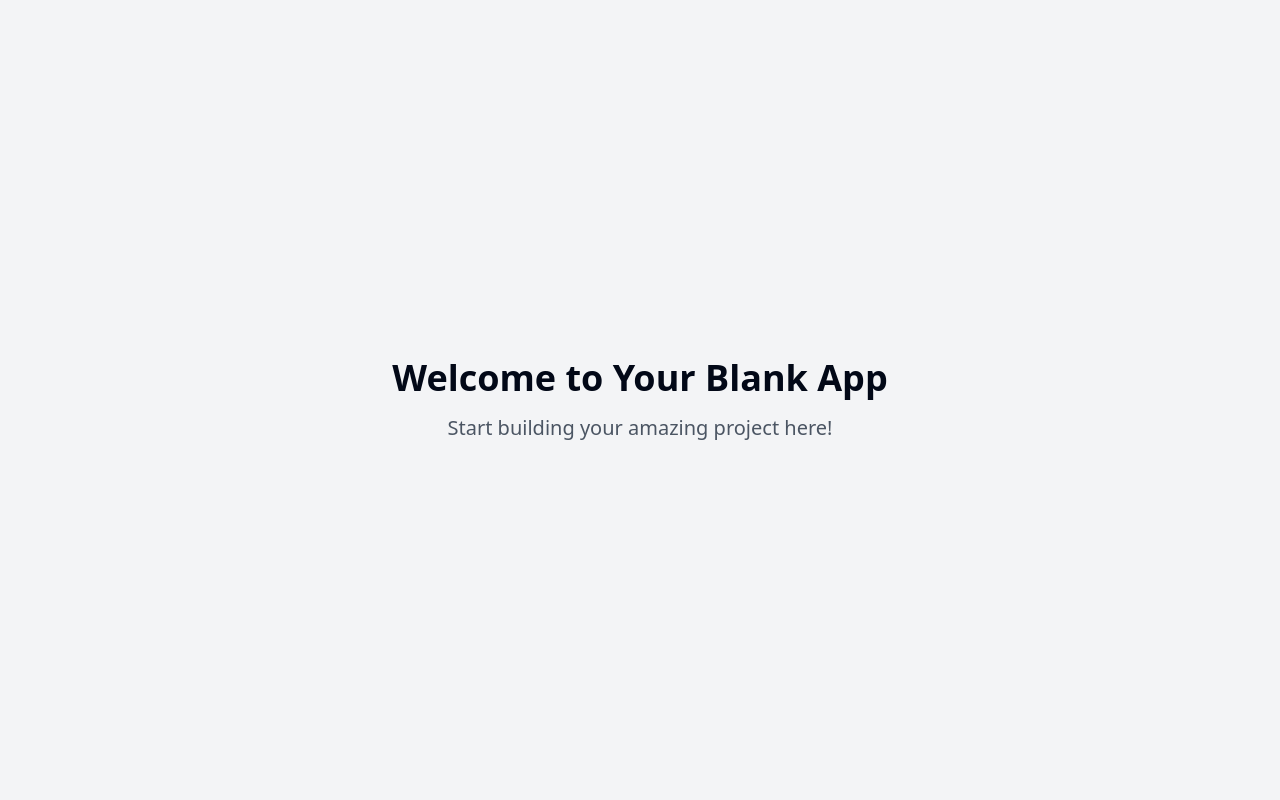
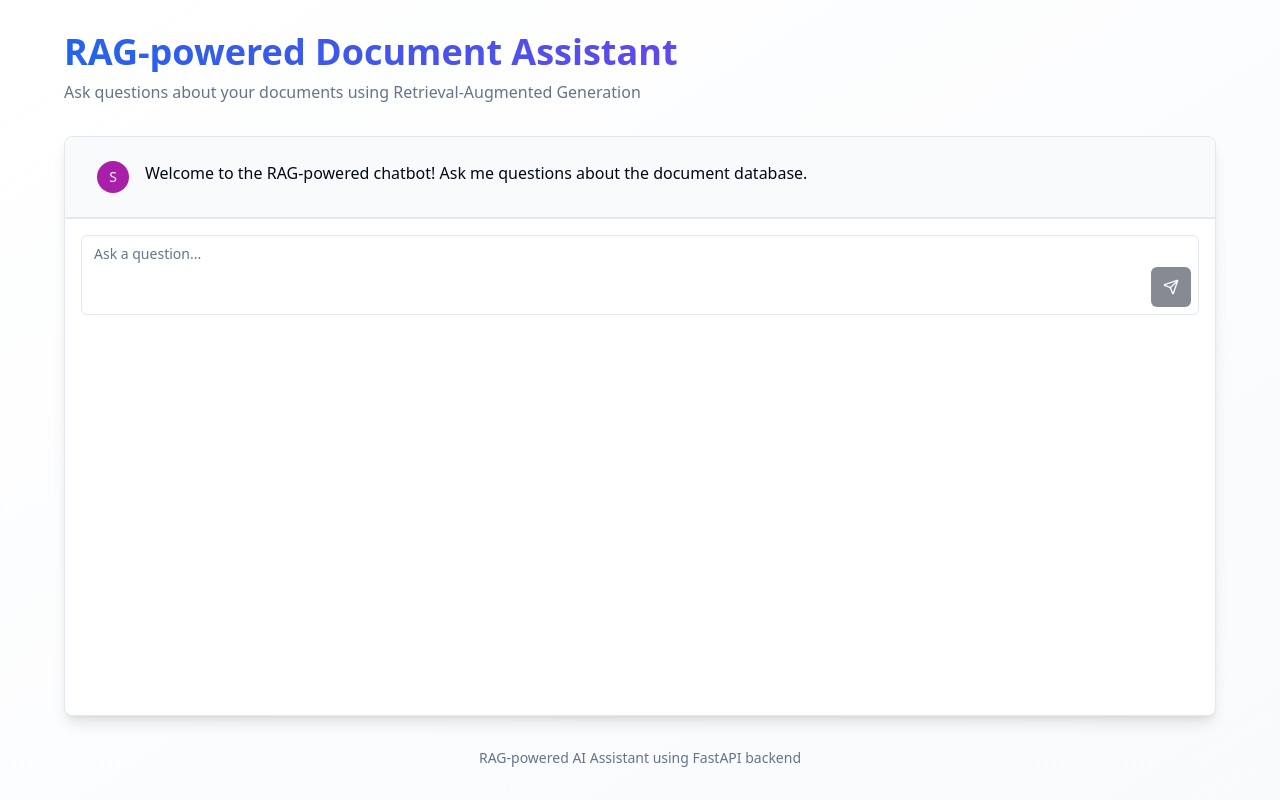
Before and after one commit to udithishanka/raggy-quest-chat, a React (Vite) app: page / in a window 1280 px wide. Built offline with nearby package versions, Linux system fonts and the light colour scheme.

Commit message:
feat: Implement chatbot UI with RAG functionality
This commit introduces a chatbot UI with RAG (Retrieval-Augmented Generation) functionality. It includes API calls to a backend FastAPI server for querying and retrieving answers based on user input.

```diff
--- /dev/null
+++ b/src/components/chat-container.tsx
@@ -0,0 +1,107 @@
+
+import React, { useEffect, useRef, useState } from "react";
+import { ChatMessage } from "./chat-message";
+import { ChatInput } from "./chat-input";
+import { queryRag } from "@/lib/api";
+import { ScrollArea } from "@/components/ui/scroll-area";
+import { useToast } from "@/hooks/use-toast";
+
+interface Message {
+  id: string;
+  type: "user" | "assistant" | "system" | "error";
+  content: string;
+}
+
+export function ChatContainer() {
+  const [messages, setMessages] = useState<Message[]>([
+    {
+      id: "welcome",
+      type: "system",
+      content: "Welcome to the RAG-powered chatbot! Ask me questions about the document database.",
+    },
+  ]);
+  const [isLoading, setIsLoading] = useState(false);
+  const { toast } = useToast();
+  const messagesEndRef = useRef<HTMLDivElement>(null);
+
+  const scrollToBottom = () => {
+    if (messagesEndRef.current) {
+      messagesEndRef.current.scrollIntoView({ behavior: "smooth" });
+    }
+  };
+
+  useEffect(() => {
+    scrollToBottom();
+  }, [messages]);
+
+  const handleSendMessage = async (content: string) => {
+    const userMessage: Message = {
+      id: Date.now().toString(),
+      type: "user",
+      content,
+    };
+
+    setMessages((prev) => [...prev, userMessage]);
+    setIsLoading(true);
+
+    try {
+      const response = await queryRag(content);
+
+      if (response.error) {
+        setMessages((prev) => [
+          ...prev,
+          {
+            id: (Date.now() + 1).toString(),
+            type: "error",
+            content: `Error: ${response.error}`,
+          },
+        ]);
+        toast({
+          variant: "destructive",
+          title: "Query failed",
+          description: response.error,
+        });
+      } else {
+        setMessages((prev) => [
+          ...prev,
+          {
+            id: (Date.now() + 1).toString(),
+            type: "assistant",
+            content: response.answer,
+          },
+        ]);
+      }
+    } catch (error) {
+      console.error("Error in handleSendMessage:", error);
+      setMessages((prev) => [
+        ...prev,
+        {
+          id: (Date.now() + 1).toString(),
+          type: "error",
+          content: "Sorry, there was an error processing your request. Please try again later.",
+        },
+      ]);
+    } finally {
+      setIsLoading(false);
+    }
+  };
+
+  return (
+    <div className="flex flex-col h-full">
+      <ScrollArea className="flex-1 h-[calc(100%-10rem)]">
+        <div className="divide-y divide-border">
+          {messages.map((message) => (
+            <ChatMessage key={message.id} type={message.type} content={message.content} />
+          ))}
+          {isLoading && (
+            <ChatMessage type="assistant" content="" isLoading={true} />
+          )}
+          <div ref={messagesEndRef} />
+        </div>
+      </ScrollArea>
+      <div className="p-4 border-t">
+        <ChatInput onSend={handleSendMessage} disabled={isLoading} />
+      </div>
+    </div>
+  );
+}
--- /dev/null
+++ b/src/components/chat-input.tsx
@@ -0,0 +1,55 @@
+
+import { useState } from "react";
+import { Button } from "@/components/ui/button";
+import { Textarea } from "@/components/ui/textarea";
+import { Send } from "lucide-react";
+import { cn } from "@/lib/utils";
+
+interface ChatInputProps {
+  onSend: (message: string) => void;
+  disabled?: boolean;
+}
+
+export function ChatInput({ onSend, disabled = false }: ChatInputProps) {
+  const [input, setInput] = useState("");
+
+  const handleKeyDown = (e: React.KeyboardEvent<HTMLTextAreaElement>) => {
+    if (e.key === "Enter" && !e.shiftKey && input.trim()) {
+      e.preventDefault();
+      handleSend();
+    }
+  };
+
+  const handleSend = () => {
+    if (input.trim()) {
+      onSend(input.trim());
+      setInput("");
+    }
+  };
+
+  return (
+    <div className="relative">
+      <Textarea
+        value={input}
+        onChange={(e) => setInput(e.target.value)}
+        onKeyDown={handleKeyDown}
+        placeholder="Ask a question..."
+        className={cn(
+          "w-full resize-none pr-14 focus-visible:ring-1",
+          disabled && "opacity-60"
+        )}
+        rows={3}
+        disabled={disabled}
+      />
+      <Button
+        onClick={handleSend}
+        size="icon"
+        className="absolute right-2 bottom-2"
+        disabled={disabled || !input.trim()}
+      >
+        <Send className="h-4 w-4" />
+        <span className="sr-only">Send</span>
+      </Button>
+    </div>
+  );
+}
--- /dev/null
+++ b/src/components/chat-message.tsx
@@ -0,0 +1,53 @@
+
+import { cn } from "@/lib/utils";
+import { AlertCircle } from "lucide-react";
+
+type MessageType = "user" | "assistant" | "system" | "error";
+
+export interface ChatMessageProps {
+  type: MessageType;
+  content: string;
+  isLoading?: boolean;
+}
+
+export function ChatMessage({ type, content, isLoading = false }: ChatMessageProps) {
+  return (
+    <div
+      className={cn(
+        "py-6 px-4 md:px-8 flex items-start gap-4",
+        type === "user" ? "bg-background" : "bg-muted/50"
+      )}
+    >
+      <div className="flex-shrink-0">
+        {type === "user" ? (
+          <div className="h-8 w-8 rounded-full bg-chatbot-user text-primary-foreground flex items-center justify-center text-sm font-medium">
+            U
+          </div>
+        ) : type === "assistant" ? (
+          <div className="h-8 w-8 rounded-full bg-chatbot-assistant text-primary-foreground flex items-center justify-center text-sm font-medium">
+            A
+          </div>
+        ) : type === "system" ? (
+          <div className="h-8 w-8 rounded-full bg-chatbot-system text-primary-foreground flex items-center justify-center text-sm font-medium">
+            S
+          </div>
+        ) : (
+          <div className="h-8 w-8 rounded-full bg-destructive text-destructive-foreground flex items-center justify-center">
+            <AlertCircle className="h-5 w-5" />
+          </div>
+        )}
+      </div>
+      <div className="flex-1 overflow-hidden">
+        {isLoading ? (
+          <div className="animate-pulse-slow">Loading response...</div>
+        ) : (
+          <div className="message-content">
+            {content.split("\n").map((paragraph, i) => (
+              <p key={i}>{paragraph}</p>
+            ))}
+          </div>
+        )}
+      </div>
+    </div>
+  );
+}
--- a/src/index.css
+++ b/src/index.css
@@ -1,3 +1,4 @@
+
 @tailwind base;
 @tailwind components;
 @tailwind utilities;
@@ -34,20 +35,17 @@
 
     --radius: 0.5rem;
 
+    --chatbot-user: 221 83% 53%;
+    --chatbot-assistant: 142 76% 36%;
+    --chatbot-system: 300 69% 39%;
+
     --sidebar-background: 0 0% 98%;
-
     --sidebar-foreground: 240 5.3% 26.1%;
-
     --sidebar-primary: 240 5.9% 10%;
-
     --sidebar-primary-foreground: 0 0% 98%;
-
     --sidebar-accent: 240 4.8% 95.9%;
-
     --sidebar-accent-foreground: 240 5.9% 10%;
-
     --sidebar-border: 220 13% 91%;
-
     --sidebar-ring: 217.2 91.2% 59.8%;
   }
 
@@ -79,6 +77,11 @@
     --border: 217.2 32.6% 17.5%;
     --input: 217.2 32.6% 17.5%;
     --ring: 212.7 26.8% 83.9%;
+
+    --chatbot-user: 221 83% 65%;
+    --chatbot-assistant: 142 76% 45%;
+    --chatbot-system: 300 69% 60%;
+
     --sidebar-background: 240 5.9% 10%;
     --sidebar-foreground: 240 4.8% 95.9%;
     --sidebar-primary: 224.3 76.3% 48%;
@@ -99,3 +102,31 @@
     @apply bg-background text-foreground;
   }
 }
+
+.message-content p {
+  @apply mb-4;
+}
+
+.message-content p:last-child {
+  @apply mb-0;
+}
+
+.message-content pre {
+  @apply p-4 rounded-md bg-muted my-4 overflow-x-auto;
+}
+
+.message-content code {
+  @apply font-mono text-sm;
+}
+
+.message-content ul, .message-content ol {
+  @apply pl-6 mb-4;
+}
+
+.message-content ul {
+  @apply list-disc;
+}
+
+.message-content ol {
+  @apply list-decimal;
+}
--- /dev/null
+++ b/src/lib/api.ts
@@ -0,0 +1,34 @@
+
+/**
+ * API service for connecting to the RAG backend
+ */
+
+interface QueryResponse {
+  answer: string;
+  error?: string;
+}
+
+export async function queryRag(question: string): Promise<QueryResponse> {
+  try {
+    const response = await fetch("http://localhost:8000/query", {
+      method: "POST",
+      headers: {
+        "Content-Type": "application/json",
+      },
+      body: JSON.stringify({ question }),
+    });
+
+    if (!response.ok) {
+      throw new Error(`HTTP error! status: ${response.status}`);
+    }
+
+    const data = await response.json();
+    return data;
+  } catch (error) {
+    console.error("Error querying RAG:", error);
+    return {
+      answer: "",
+      error: error instanceof Error ? error.message : "An unknown error occurred",
+    };
+  }
+}
--- a/src/pages/Index.tsx
+++ b/src/pages/Index.tsx
@@ -1,12 +1,28 @@
-// Update this page (the content is just a fallback if you fail to update the page)
+
+import { Card } from "@/components/ui/card";
+import { ChatContainer } from "@/components/chat-container";
 
 const Index = () => {
   return (
-    <div className="min-h-screen flex items-center justify-center bg-gray-100">
-      <div className="text-center">
-        <h1 className="text-4xl font-bold mb-4">Welcome to Your Blank App</h1>
-        <p className="text-xl text-gray-600">Start building your amazing project here!</p>
-      </div>
+    <div className="min-h-screen bg-gradient-to-br from-background to-muted/50 flex flex-col p-4 md:p-8">
+      <header className="container mx-auto mb-8">
+        <h1 className="text-3xl md:text-4xl font-bold mb-2 bg-clip-text text-transparent bg-gradient-to-r from-blue-600 to-purple-600">
+          RAG-powered Document Assistant
+        </h1>
+        <p className="text-muted-foreground">
+          Ask questions about your documents using Retrieval-Augmented Generation
+        </p>
+      </header>
+
+      <main className="container mx-auto flex-1 flex flex-col">
+        <Card className="flex-1 flex flex-col border shadow-lg overflow-hidden">
+          <ChatContainer />
+        </Card>
+      </main>
+
+      <footer className="container mx-auto mt-8 text-center text-sm text-muted-foreground">
+        <p>RAG-powered AI Assistant using FastAPI backend</p>
+      </footer>
     </div>
   );
 };
--- a/tailwind.config.ts
+++ b/tailwind.config.ts
@@ -1,3 +1,4 @@
+
 import type { Config } from "tailwindcss";
 
 export default {
@@ -52,6 +53,11 @@ export default {
 					DEFAULT: 'hsl(var(--card))',
 					foreground: 'hsl(var(--card-foreground))'
 				},
+				chatbot: {
+					user: 'hsl(var(--chatbot-user))',
+					assistant: 'hsl(var(--chatbot-assistant))',
+					system: 'hsl(var(--chatbot-system))'
+				},
 				sidebar: {
 					DEFAULT: 'hsl(var(--sidebar-background))',
 					foreground: 'hsl(var(--sidebar-foreground))',
@@ -84,11 +90,16 @@ export default {
 					to: {
 						height: '0'
 					}
+				},
+				'pulse-slow': {
+					'0%, 100%': { opacity: '1' },
+					'50%': { opacity: '0.5' }
 				}
 			},
 			animation: {
 				'accordion-down': 'accordion-down 0.2s ease-out',
-				'accordion-up': 'accordion-up 0.2s ease-out'
+				'accordion-up': 'accordion-up 0.2s ease-out',
+				'pulse-slow': 'pulse-slow 1.5s cubic-bezier(0.4, 0, 0.6, 1) infinite'
 			}
 		}
 	},
```
